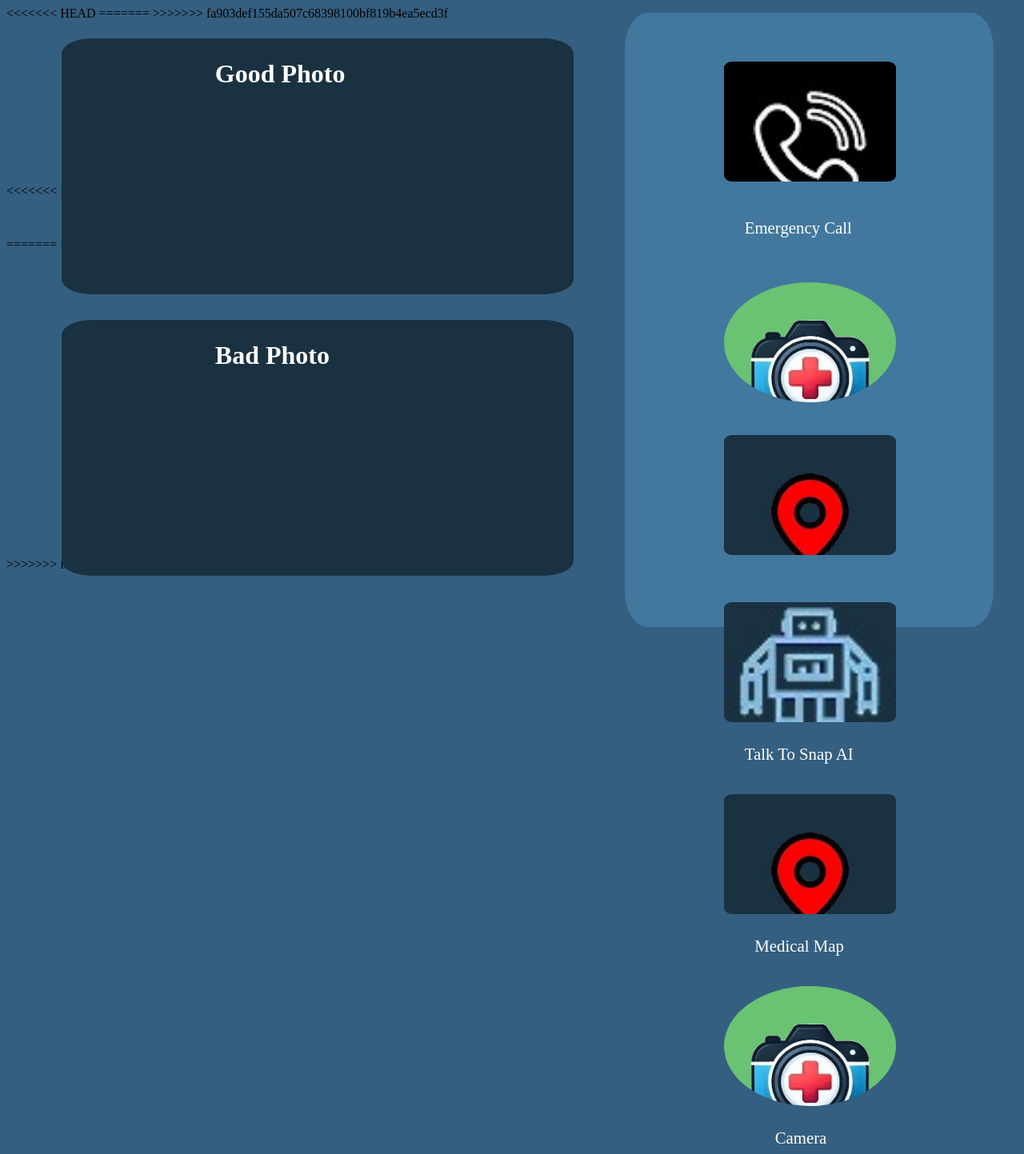
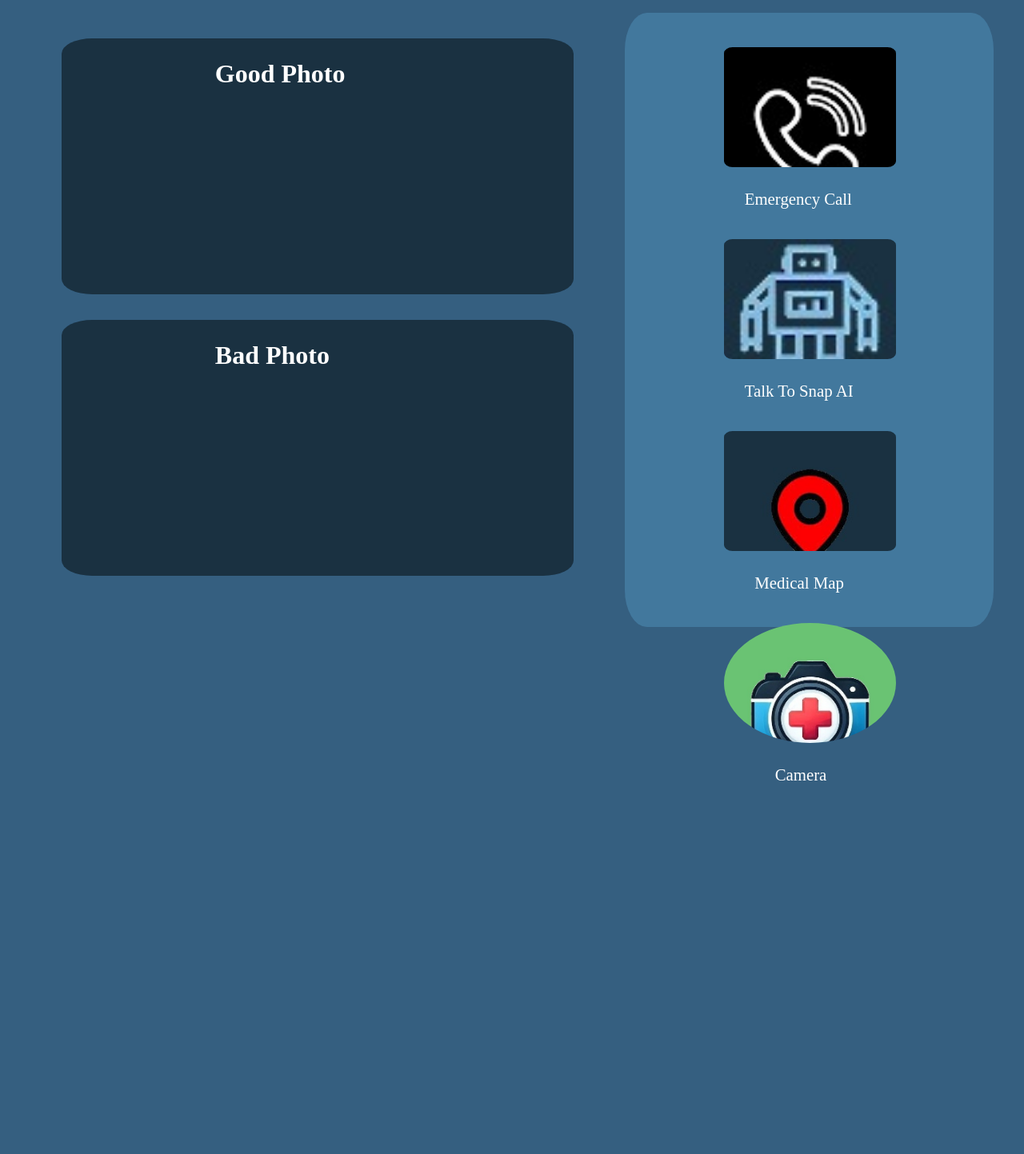
Before and after one commit to CookingGods/AXXESS_Hackthon_Project_2-17-2025, a Flask app: template templates/main.html in a window 1280 px wide. Shown: the whole page at 80% size. After the commit the page ends 976 px from the top, so only its background shows below. Run offline with Flask 3, Linux system fonts and the light colour scheme; the template is opened without the code that fills it, so the values that code supplies are empty.

Commit message:
fixed main bug

```diff
--- a/templates/main.html
+++ b/templates/main.html
@@ -6,13 +6,8 @@
     <title>Document</title>
     <link rel="stylesheet" href="styles.css"/>
 </head>
-<<<<<<< HEAD
 <body style="background-color:#355F80;">
-=======
-<body
-    style="background-color:#355F80;">
 </body>
->>>>>>> fa903def155da507c68398100bf819b4ea5ecd3f
     <div class='mainbox'>
         <h1></h1>
     </div>
@@ -31,21 +26,7 @@
         </a>
     </div>
 
-<<<<<<< HEAD
     <div class="ebutton_writing">Emergency Call</div>
-=======
-    <div class = "cbutton">
-        <a href="index.html">
-            <button class="camera_button"></button>
-        </a>
-    </div>
-
-    <div class = mbutton>
-        <a href="ERMAP.html">
-            <button class="map_button"></button>
-        </a>
-    </div>
->>>>>>> fa903def155da507c68398100bf819b4ea5ecd3f
 
     <div class = "aibutton">
         <a href="Chatbot.html">
```
